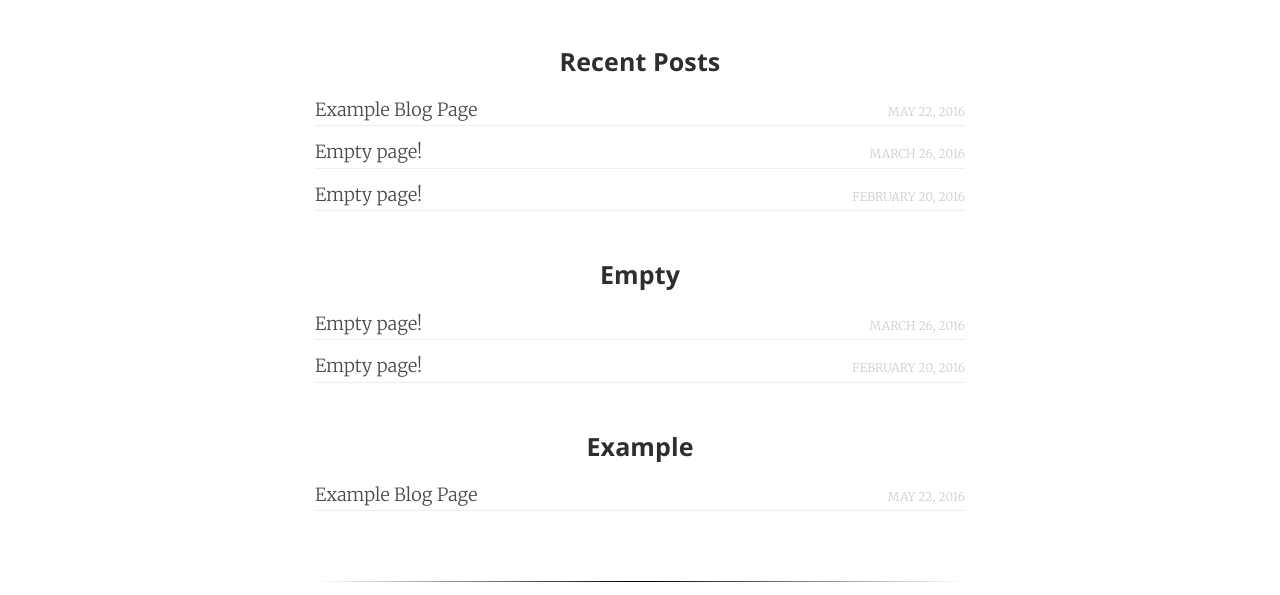
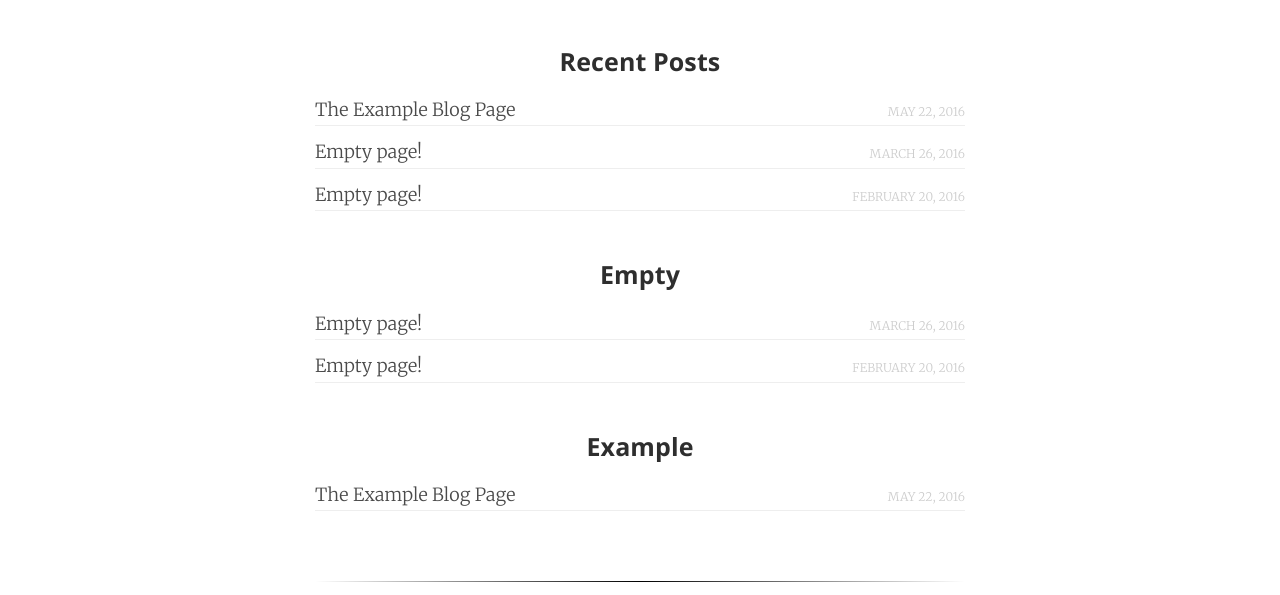
Before and after one commit to jwillmer/jekyllDecent, a Jekyll site: the page built from index.html, in a window 1280 px wide. Shown: the part 292-887 px from the top of the page. Built offline with Jekyll 4.4.1, drawn with Linux system fonts in a browser that asks for light colours; some web fonts are replaced.

Commit message:
Fixed overflow of post title in post list and added title attribute to links.

```diff
--- a/_includes/footer.html
+++ b/_includes/footer.html
@@ -1,5 +1,5 @@
 <footer class="site-footer">
     <button class="go-to-top"></button>
-    <p class="copyright"><a href="{{site.github.url}}">{{site.title}}</a> &copy; {{ site.time | date: '%Y' }} | <a href="{{ "/feed.xml" | prepend: site.github.url }}">RSS Feed</a></p>
-    <p class="poweredby">powered by <a href="https://jekyllrb.com/">Jekyll</a> with the <a href="https://github.com/jwillmer/jekyllDecent">jekyllDecent</a> theme</p>
+    <p class="copyright"><a href="{{site.github.url}}" title="{{ site.title }}">{{site.title}}</a> &copy; {{ site.time | date: '%Y' }} | <a href="{{ "/feed.xml" | prepend: site.github.url }}" title="RSS Feed">RSS Feed</a></p>
+    <p class="poweredby">powered by <a href="https://jekyllrb.com/" title="Jekyll">Jekyll</a> with the <a href="https://github.com/jwillmer/jekyllDecent" title="jekyllDecent Theme">jekyllDecent</a> theme</p>
 </footer>
--- a/_includes/header.html
+++ b/_includes/header.html
@@ -5,11 +5,11 @@
 {% endif %}
 
 <header class="main-header detail-page image-bg {% if cover %} has-cover" style="background-image: url({{ cover | prepend: site.github.url}})" {% else %} no-cover" {% endif %}>
-    <h1 class="page-title"><a href="{{ site.github.url}}/">{{ site.title }}</a></h1>
+    <h1 class="page-title"><a href="{{ site.github.url}}/" title="{{ site.title }}">{{ site.title }}</a></h1>
     <h2 class="page-description">{{ site.subtitle }}</h2>
     <div class="nav">
         <ul>
-            <li><a class="page-link" href="{{ site.github.url}}/">Home</a></li>
+            <li><a class="page-link" href="{{ site.github.url}}/" title="Home">Home</a></li>
 
             {% assign pages = site.pages | sort:"weight"  %}
             {% for my_page in pages %}
@@ -21,11 +21,11 @@
             {% endif %}
 
             {% if title and my_page.visible != false %}
-            <li><a class="page-link" href="{{ my_page.url | prepend: site.github.url }}">{{ title }}</a></li>
+            <li><a class="page-link" href="{{ my_page.url | prepend: site.github.url }}" title="{{ title }}">{{ title }}</a></li>
             {% endif %}
             {% endfor %}
 
-            <li><a class="page-link" href="{{ site.github.url}}/about/">About</a></li>
+            <li><a class="page-link" href="{{ site.github.url}}/about/" title="About">About</a></li>
         </ul>
     </div>
 </header>
--- a/_sass/index-page.scss
+++ b/_sass/index-page.scss
@@ -19,6 +19,7 @@
         text-align: left;
 
         .post-header {
+            overflow: hidden;
             border-bottom: 1px solid #eeeeee;
             margin-bottom: 10px;
         }
--- a/index.html
+++ b/index.html
@@ -8,11 +8,18 @@
         <h3>Recent Posts</h3>
         {% for post in site.posts limit:5  %}
         {% unless post.draft %}
+
+        {% if post.menutitle %}
+        {% assign title = post.menutitle %}
+        {% else %}
+        {% assign title = post.title %}
+        {% endif %}
+
         <li>
             <div class="article">
                 <article class="article" itemscope itemtype="http://schema.org/BlogPosting">
                     <header class="post-header">
-                        <span class="title"><a itemprop="name" href="{{ post.url | prepend: site.github.url }}">{{ post.title }}</a></span>
+                        <span class="title"><a itemprop="name" href="{{ post.url | prepend: site.github.url }}" title="{{ title }}">{{ title }}</a></span>
                         <time class="date" itemprop="datePublished" datetime="{{post.date | date: "%Y-%m-%d"}}">{{post.date | date: "%B %e, %Y"}}</time>
                     </header>
                 </article>
@@ -31,11 +38,18 @@
 
         {% for post in sorted_posts %}
         {% unless post.draft %}
+
+        {% if post.menutitle %}
+        {% assign title = post.menutitle %}
+        {% else %}
+        {% assign title = post.title %}
+        {% endif %}
+
         <li>
             <div class="article">
                 <article class="article" itemscope itemtype="http://schema.org/BlogPosting">
                     <header class="post-header">
-                        <span class="title"><a itemprop="name" href="{{ post.url | prepend: site.github.url}}">{{ post.title }}</a></span>
+                        <span class="title"><a itemprop="name" href="{{ post.url | prepend: site.github.url}}" title="{{ title }}">{{ title }}</a></span>
                         <time class="date" itemprop="datePublished" datetime="{{post.date | date: "%Y-%m-%d"}}">{{post.date | date: "%B %e, %Y"}}</time>
                     </header>
                 </article>
```
Also changed, not shown: _posts/2016-05-23-welcome-to-my-blog-example.md (+10 -8 lines), README.md.
